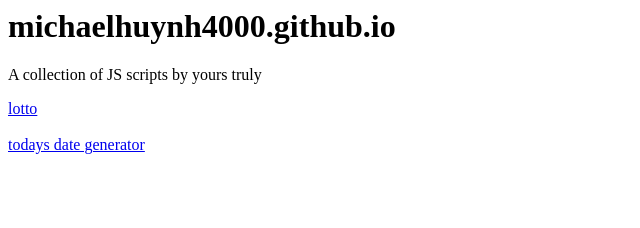
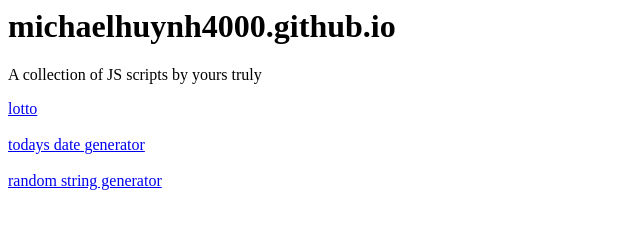
Before and after one commit to classicfoo/mh4k.github.io, a plain HTML site: page index.html in a window 1280 px wide. Shown: the whole page, without its empty margins (0-640 px from the left). Drawn offline with Linux system fonts and the light colour scheme.

Commit message:
Update index.html

```diff
--- a/index.html
+++ b/index.html
@@ -4,5 +4,6 @@
 		<p>A collection of JS scripts by yours truly</p>
 		<a href="lotto.html">lotto</a> </br> </br>
 		<a href="todays_date_generator.html">todays date generator</a> </br> </br>
+		<a href="rsg.html">random string generator</a> </br> </br>
 	</body>
 </html>
```
